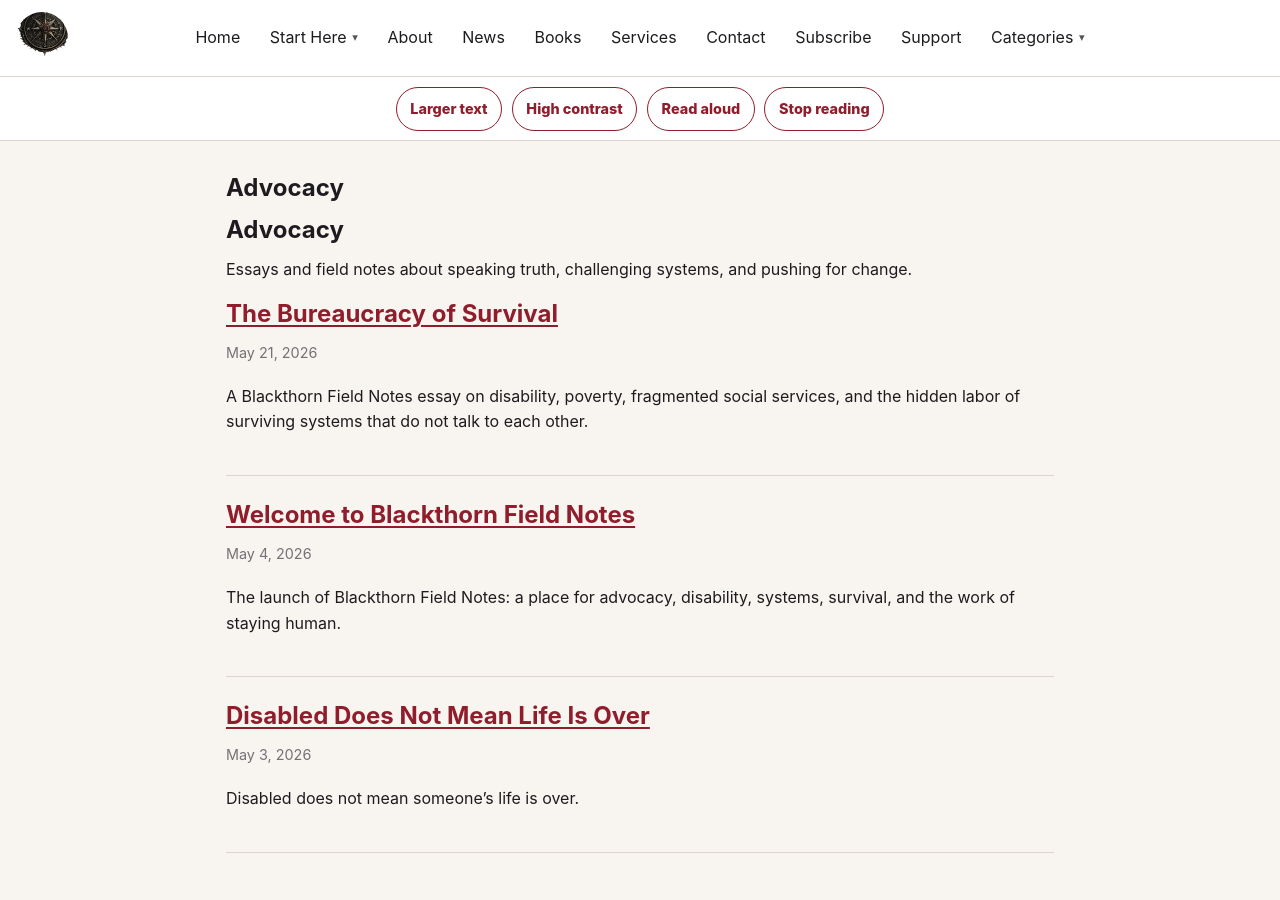
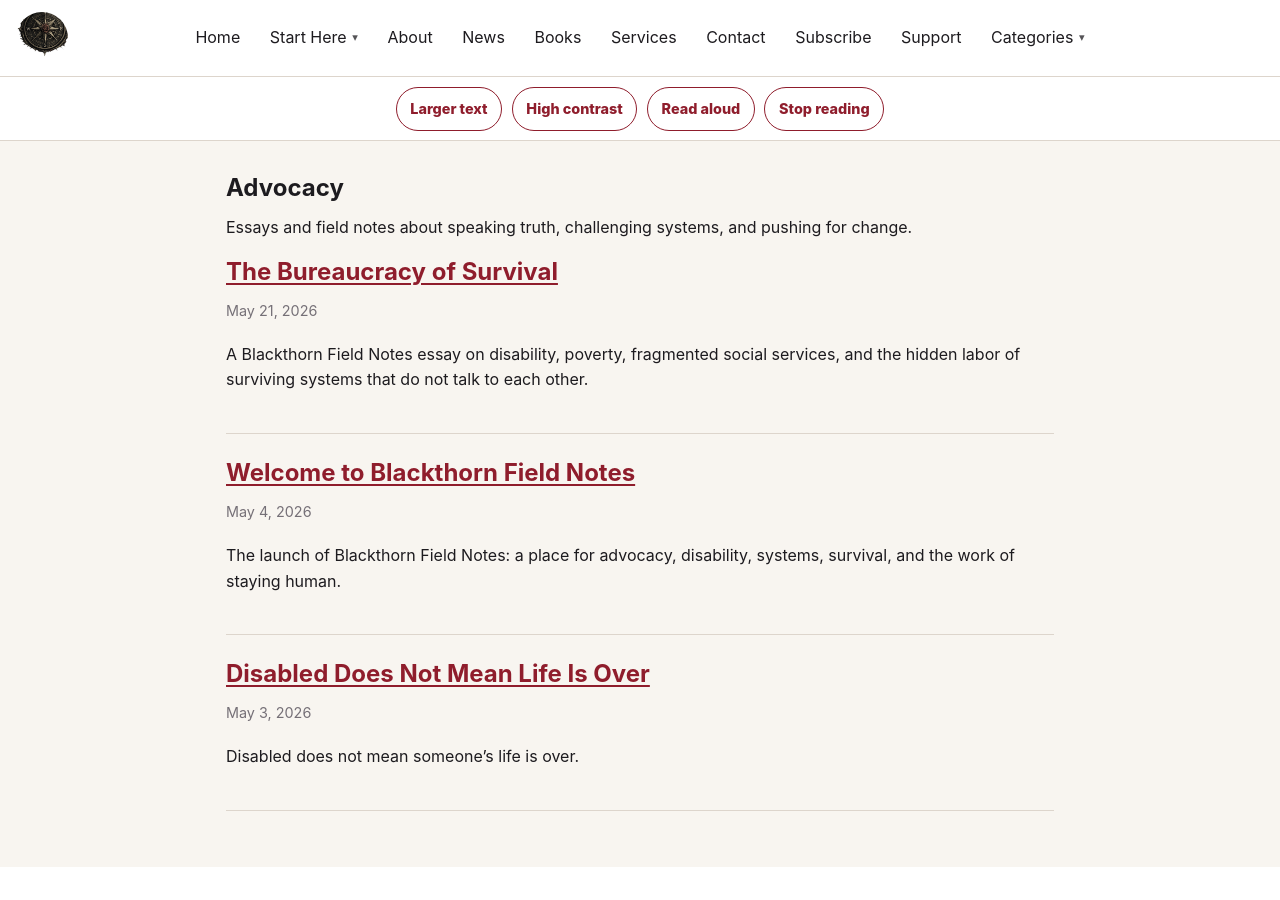
Before and after one commit to cjblackthorn/cjblackthorn.github.io, a Jekyll site: the page built from categories/advocacy.md, in a window 1280 px wide and 900 px high. Built offline with Jekyll 4.4.1, drawn with Linux system fonts in a browser that asks for light colours.

Commit message:
Remove duplicate category headings

```diff
--- a/categories/advocacy.md
+++ b/categories/advocacy.md
@@ -4,8 +4,6 @@ title: Advocacy
 permalink: /categories/advocacy/
 description: Advocacy essays and field notes from Blackthorn Field Notes.
 ---
-
-# Advocacy
 
 Essays and field notes about speaking truth, challenging systems, and pushing for change.
 
```
